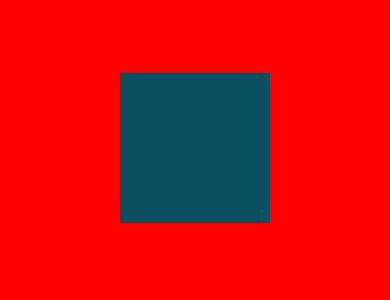
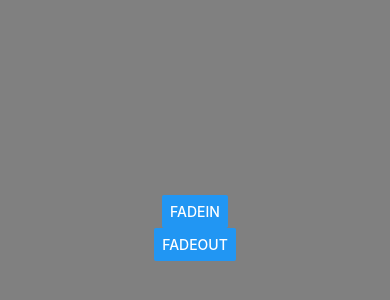
Before and after one commit to DanielTuttos/React-Native-Peliculas, a React Native app: screen / in a window 390 px wide. Shown: the part 274-574 px from the top of the page. Built offline with nearby package versions, Linux system fonts and the light colour scheme.

Commit message:
animacion de fadein y fadeout

```diff
--- /dev/null
+++ b/src/hooks/useFade.tsx
@@ -0,0 +1,22 @@
+import { useRef } from 'react';
+import { Animated } from 'react-native';
+
+export const useFade = () => {
+  const opacity = useRef(new Animated.Value(0)).current;
+  const fadeIn = () => {
+    Animated.timing(opacity, {
+      toValue: 1,
+      duration: 300,
+      useNativeDriver: true,
+    }).start();
+  };
+
+  const fadeOut = () => {
+    Animated.timing(opacity, {
+      toValue: 0,
+      duration: 300,
+      useNativeDriver: true,
+    }).start();
+  };
+  return { opacity, fadeIn, fadeOut };
+};
--- a/src/screens/FadeScreen.tsx
+++ b/src/screens/FadeScreen.tsx
@@ -1,16 +1,31 @@
 import React from 'react';
-import { View } from 'react-native';
+import { Animated, Button } from 'react-native';
+import { useFade } from '../hooks/useFade';
 
 export const FadeScreen = () => {
+  const { opacity, fadeIn, fadeOut } = useFade();
+
   return (
-    <View
+    <Animated.View
       style={{
         flex: 1,
-        backgroundColor: 'red',
+        backgroundColor: 'grey',
         justifyContent: 'center',
         alignItems: 'center',
       }}>
-      <View style={{ backgroundColor: '#084f61', width: 150, height: 150 }} />
-    </View>
+      <Animated.View
+        style={{
+          backgroundColor: '#084f61',
+          width: 150,
+          height: 150,
+          borderColor: 'white',
+          borderWidth: 10,
+          marginBottom: 10,
+          opacity: opacity,
+        }}
+      />
+      <Button title="FadeIn" onPress={fadeIn} />
+      <Button title="FadeOut" onPress={fadeOut} />
+    </Animated.View>
   );
 };
```
